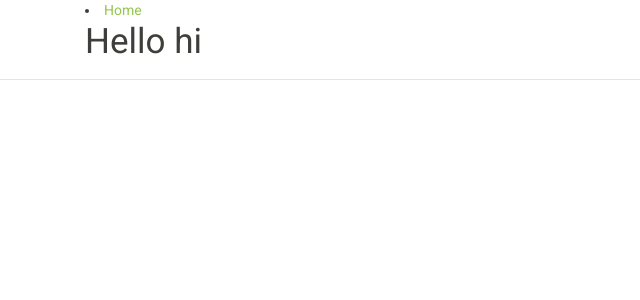
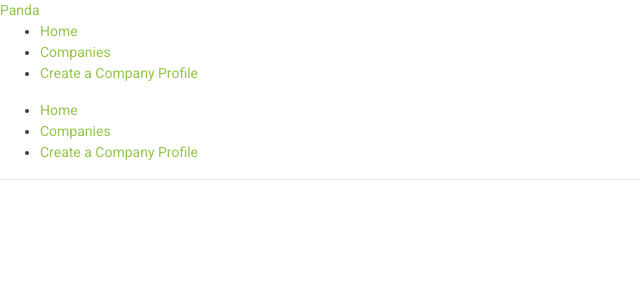
Before and after one commit to 4n4ru/Panda, a Flask app: page / in a window 1280 px wide. Shown: the top 300 px of the page, without its empty margins (0-640 px from the left). Run offline with Flask 2, Linux system fonts and the light colour scheme; some libraries are stand-ins or nearby versions.

Commit message:
add: added basic set up of navbar

```diff
--- a/app.py
+++ b/app.py
@@ -6,8 +6,18 @@ app = Flask(__name__)
 
 @app.route('/')
 @app.route('/home')
-def index():
+def home():
     return render_template("index.html")
+
+
+@app.route('/companies')
+def companies():
+    return render_template("companies.html")
+
+
+@app.route('/createProfile', methods=["GET", "POST"])
+def create_profile():
+    return render_template("createProfile.html")
 
 
 if __name__ == "__main__":
--- a/templates/base.html
+++ b/templates/base.html
@@ -16,6 +16,28 @@
         <link rel="stylesheet" href="">
     </head>
     <body>
+
+        <header>
+            <!-- header taken with help from material bootstrap -->
+            <nav class="nav-extended recipedia-text nav-design">
+                <div class="nav-wrapper">
+                    <a href="{{ url_for('home')}}" class="recipedia-logo brand-logo">Panda</a>
+                    <ul class="right hide-on-med-and-down">
+                        <li><a href="{{ url_for('home')}}" class="menu-items recipedia-text">Home</a></li>
+                        <li><a href="{{ url_for('companies') }}" class="menu-items recipedia-text">Companies</a></li>
+                        <li><a href="{{ url_for('create_profile') }}" class="menu-items recipedia-text">Create a Company Profile</a></li>
+                        </li>
+                    </ul>
+                </div>
+            </nav>
+
+            <!-- sidenav -->
+            <ul class="sidenav" id="mobile-demo">
+                <li><a href="{{ url_for('home')}}" class="menu-items recipedia-text">Home</a></li>
+                <li><a href="{{ url_for('companies') }}" class="menu-items recipedia-text">Companies</a></li>
+                <li><a href="{{ url_for('create_profile') }}" class="menu-items recipedia-text">Create a Company Profile</a></li>
+            </ul>
+        </header>
 
           <!-- Main Content -->
           <div class="container">
--- a/templates/index.html
+++ b/templates/index.html
@@ -15,8 +15,8 @@
 <body>
 
 
-    <li><a href="{{ url_for('create_profile') }}">Home</a></li>
-    <h1>Hello hi</h1>
+
+
 
 <script src="https://cdnjs.cloudflare.com/ajax/libs/jquery/3.5.1/jquery.slim.min.js"></script>
 <script src="https://cdnjs.cloudflare.com/ajax/libs/popper.js/1.16.1/umd/popper.min.js"></script>
```
